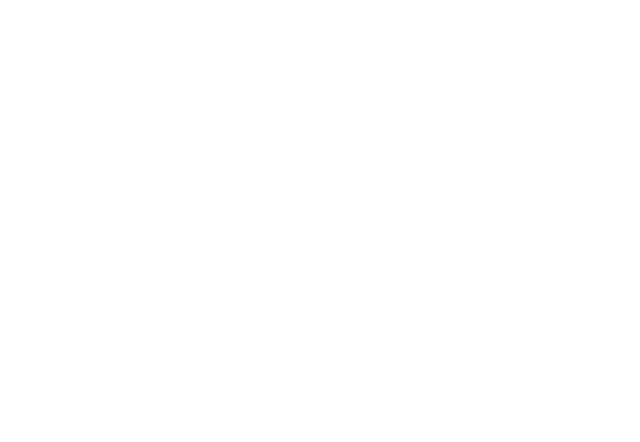
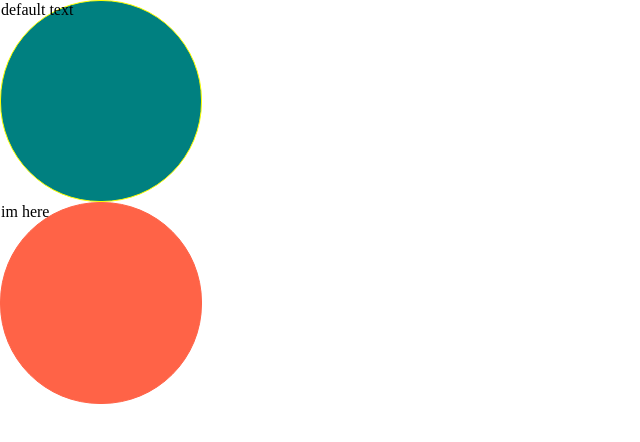
Before and after one commit to 21people/react-masterclass, a React (Create React App) app: page / in a window 1280 px wide. Shown: the top 442 px of the page, without its empty margins (0-640 px from the left). Built offline with nearby package versions, Linux system fonts and the light colour scheme.

Commit message:
Circle using TypeScript

```diff
--- a/public/index.html
+++ b/public/index.html
@@ -26,7 +26,7 @@
     -->
     <title>React App</title>
   </head>
-  <body>
+  <body style="margin: 0">
     <noscript>You need to enable JavaScript to run this app.</noscript>
     <div id="root"></div>
     <!--
--- a/src/App.js
+++ /dev/null
@@ -1,5 +0,0 @@
-function App() {
-  return null;
-}
-
-export default App;
--- /dev/null
+++ b/src/App.tsx
@@ -0,0 +1,12 @@
+import Circle from "./Circle";
+
+function App() {
+  return (
+    <div>
+      <Circle bgColor="teal" borderColor="yellow" />
+      <Circle bgColor="tomato" text="im here" />
+    </div>
+  );
+}
+
+export default App;
--- /dev/null
+++ b/src/Circle.tsx
@@ -0,0 +1,29 @@
+import styled from "styled-components";
+
+interface ContainerProps {
+  bgColor: string;
+  borderColor: string;
+}
+interface CircleProps {
+  bgColor: string;
+  borderColor?: string;
+  text?: string;
+}
+
+const Container = styled.div<ContainerProps>`
+  width: 200px;
+  height: 200px;
+  background-color: ${(props) => props.bgColor};
+  border: 1px solid ${(props) => props.borderColor};
+  border-radius: 100px;
+`;
+
+function Circle({ bgColor, borderColor, text = "default text" }: CircleProps) {
+  return (
+    <Container bgColor={bgColor} borderColor={borderColor ?? bgColor}>
+      {text}
+    </Container>
+  );
+}
+
+export default Circle;
--- /dev/null
+++ b/src/react-app-env.d.ts
@@ -0,0 +1 @@
+/// <reference types="react-scripts" />
```
Also changed, not shown: package.json (+8 -0 lines), tsconfig.json (added, +20 -0 lines), src/index.tsx (renamed from src/index.js), 1 other file (tests, documents, lock files or other folders).
